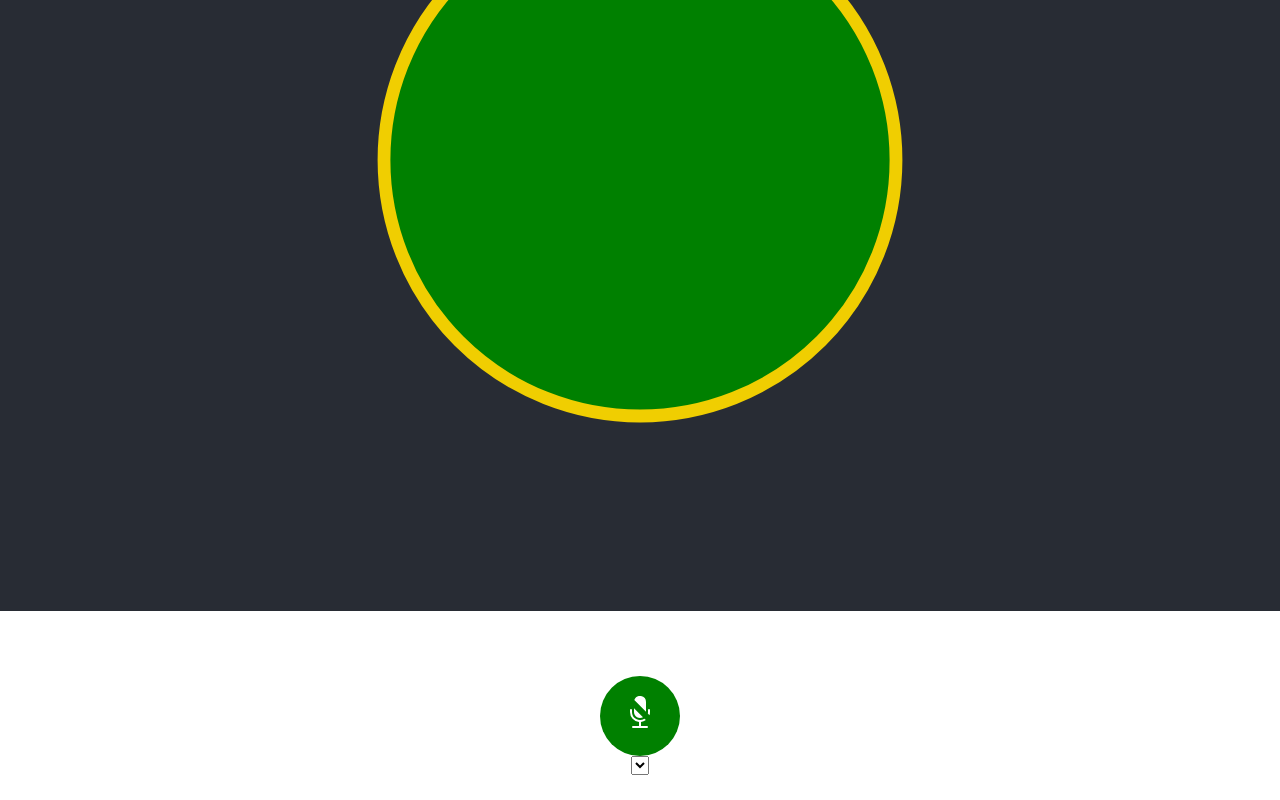
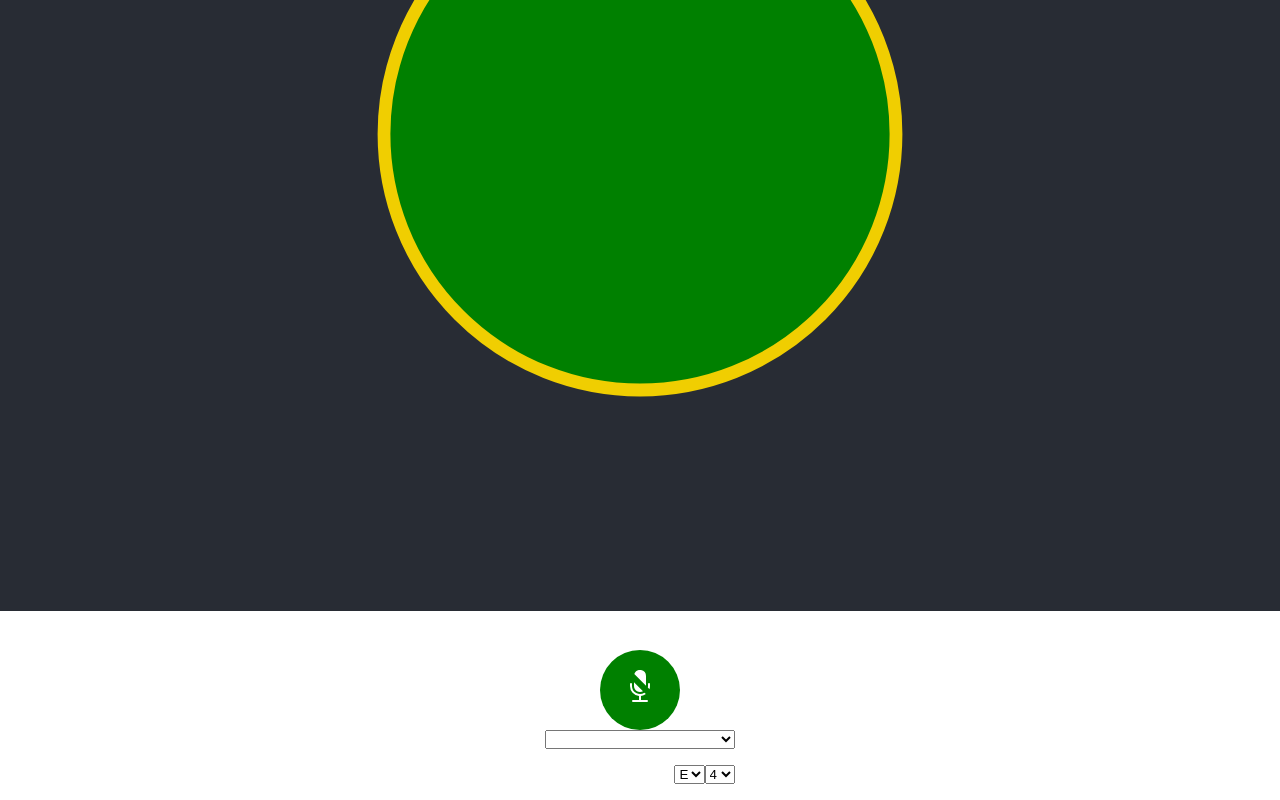
Before and after one commit to ananthsridhar/carnatic-tuner, a React (Create React App) app: page / in a window 1280 px wide. Shown: the part 189-989 px from the top of the page. Before the commit the page ends 964 px from the top, so only its background shows below. Built offline with nearby package versions, Linux system fonts and the light colour scheme.

Commit message:
Implemented Settings Component to change inputs/base chord

```diff
--- /dev/null
+++ b/src/components/SettingsComponent.js
@@ -0,0 +1,81 @@
+import React, {useEffect, useState } from "react";
+import { WESTERN_NOTES } from "../resources/Constants";
+
+export default function Settings({inputList,onInputChange,onBaseChordChange}) {
+  let [chord, setChord] = useState("E");
+  let [octave, setOctave] = useState("4");
+  let [input, setInput] = useState(null);
+  useEffect(() => {
+      onBaseChordChange(chord.concat(octave));
+  }, [onBaseChordChange,chord, octave]);
+
+  //Change Dropdown
+  let changeAudioInput = (e) => {
+    setInput(e.target.value);
+    onInputChange(e.target.value);
+  };
+  //Change Base Chord
+  let changeBaseChord = (e) => {
+    setChord(e.target.value);
+  };
+
+  let changeOctave = (e) => {
+    setOctave(e.target.value);
+  };
+
+  return (
+    <React.Fragment>
+      <select
+        style={{ width: "80%" }}
+        value={input || " "}
+        onChange={changeAudioInput}
+      >
+        {inputList &&
+          inputList.map((i, index) => {
+            return (
+              <option key={index} value={i.deviceId}>
+                {i.label}
+              </option>
+            );
+          })}
+      </select>
+      <div style={styles.parentContainer}>
+        <label>Base Western Chord : </label>
+        <select
+          style={{ width: "20%" }}
+          value={chord}
+          onChange={changeBaseChord}
+        >
+          {WESTERN_NOTES.map((chord, index) => {
+            return (
+              <option key={index} value={chord}>
+                {chord}
+              </option>
+            );
+          })}
+        </select>
+        <select style={{ width: "20%" }} value={octave} onChange={changeOctave}>
+          {[1, 2, 3, 4].map((chord, index) => {
+            return (
+              <option key={index} value={chord}>
+                {chord}
+              </option>
+            );
+          })}
+        </select>
+      </div>
+    </React.Fragment>
+  );
+}
+
+const styles = {
+  parentContainer: {
+    display: "flex",
+    alignItems: "center",
+    justifyContent: "space-evenly",
+    width: "80%",
+    padding: "2%",
+    border: "1px solid white",
+    borderRadius: "10px",
+  },
+};
--- a/src/components/TunerComponent.js
+++ b/src/components/TunerComponent.js
@@ -11,6 +11,8 @@ import {
   getCarnaticNotes,
   getAudioInputs,
 } from "../resources/tunerUtility";
+import Settings from "./SettingsComponent";
+import { WESTERN_NOTES } from "../resources/Constants";
 
 const styles = {
   mainContainer: {
@@ -41,7 +43,7 @@ const DETECTION_RATE = 100; //ms
 export default function TunerComponent() {
   let audioContext = useRef(null);
   let interval = useRef(null);
-  let baseNote = "E4";
+  let [baseNote, setBaseNote] = useState("E4");
   let carnaticNoteMap = useRef(getCarnaticNotes(baseNote));
   let [isMicrophoneInUse, setMicInUse] = useState(false);
   let [micStream, setMicStream] = useState(null);
@@ -97,12 +99,15 @@ export default function TunerComponent() {
     }
   };
 
-  function handleChange(e) {
-    changeAudioInput(e.target.value);
+  function handleInputChange(input) {
+    changeAudioInput(input);
+  }
+
+  function onBaseChordChange(chord) {
+    setBaseNote(chord);
   }
 
   function toggleMicrophone() {
-    // this.outText = "Mic On";
     if (!isMicrophoneInUse) {
       if (audioContext) audioContext.current.resume();
       if (isGetUserMediaSupported()) {
@@ -122,7 +127,6 @@ export default function TunerComponent() {
           .then(streamReceived)
           .catch(console.log);
         // this.updatePitch(this.baseFreq);
-        // });
       } else {
         console.log(
           "It looks like this browser does not support getUserMedia. " +
@@ -148,7 +152,6 @@ export default function TunerComponent() {
   }
 
   function detectPitch(aaNode = null) {
-    // console.log(currentNote);
     let analyserNode = analyserAudioNode || aaNode;
     let buffer = new Uint8Array(analyserNode.fftSize);
     analyserNode.getByteTimeDomainData(buffer);
@@ -183,43 +186,38 @@ export default function TunerComponent() {
 
     setStreamActive(false);
     setSourceAudioNode(null);
-    // window.cancelAnimationFrame(this.frameId);
-    // this.updatePitch("--");
-    // this.updateNote("--");
-    // this.updateCents(-50);
-    // $("#microphoneOptions").toggle(false);
     setAnalyserAudioNode(null);
     setMicInUse(false);
   }
 
   return (
     <div style={styles.mainContainer}>
-      <div style={Object.assign({},styles.flexContainer,{ flex: 3, width: "100%" })}>
-        {/* <p style={styles.chordChar}>{currentNote}</p>
-        <p style={styles.centChar}>{cents}</p> */}
+      <div
+        style={Object.assign({}, styles.flexContainer, {
+          flex: 3,
+          width: "100%",
+        })}
+      >
         <NoteDisplayComponent note={currentNote} cents={cents} />
       </div>
-      <div style={Object.assign({},styles.flexContainer,{ flex: 1 })}>
+      <div style={Object.assign({}, styles.flexContainer, { flex: 1 })}>
         <MicButtonComponent
           isMic={isMicrophoneInUse}
           onClick={() => toggleMicrophone()}
         />
       </div>
-      <div style={Object.assign({},styles.flexContainer,{ flex: 1 })}>
-        <select
-          style={{ width: "80%" }}
-          value={selectedAudioInput || " "}
-          onChange={handleChange}
-        >
-          {audioInputList &&
-            audioInputList.map((i, index) => {
-              return (
-                <option key={index} value={i.deviceId}>
-                  {i.label}
-                </option>
-              );
-            })}
-        </select>
+      <div
+        style={Object.assign({}, styles.flexContainer, {
+          flex: 1,
+          flexDirection: "column",
+          justifyContent: "space-evenly",
+        })}
+      >
+        <Settings
+          inputList={audioInputList}
+          onInputChange={handleInputChange}
+          onBaseChordChange={onBaseChordChange}
+        />
       </div>
     </div>
   );
--- /dev/null
+++ b/src/resources/Constants.js
@@ -0,0 +1,30 @@
+
+export const CARNATIC_NOTES = [
+    "S",
+    "R1",
+    "R2",
+    "G2",
+    "G3",
+    "M1",
+    "M2",
+    "P",
+    "D1",
+    "D2",
+    "N2",
+    "N3",
+  ];
+
+export const WESTERN_NOTES = [
+    "A",
+    "A#",
+    "B",
+    "B#",
+    "C",
+    "C#",
+    "D",
+    "D#",
+    "E",
+    "E#",
+    "F",
+    "F#",
+  ];
--- a/src/resources/tunerUtility.js
+++ b/src/resources/tunerUtility.js
@@ -1,19 +1,6 @@
 import { notes } from "./notes";
+import {CARNATIC_NOTES} from "./Constants";
 
-const carnaticNotes = [
-  "S",
-  "R1",
-  "R2",
-  "G2",
-  "G3",
-  "M1",
-  "M2",
-  "P",
-  "D1",
-  "D2",
-  "N2",
-  "N3",
-];
 
 // Get Hash of Carnatic-Western Note mapping. Default base frequency of A4 - 440Hz
 export const getCarnaticNotes = function (baseWesternNote, baseFreq = 440) {
@@ -29,7 +16,7 @@ export const getCarnaticNotes = function (baseWesternNote, baseFreq = 440) {
     // if (Math.abs(oct) < 3)
     // console.log((offset-i) % carnaticNotes.length);
       carnaticMap[wNote.note] = {
-        note: carnaticNotes[Math.abs(offset-i) % carnaticNotes.length],
+        note: CARNATIC_NOTES[Math.abs(offset-i) % CARNATIC_NOTES.length],
         octave: oct - baseOctave,
       };
   });
```
